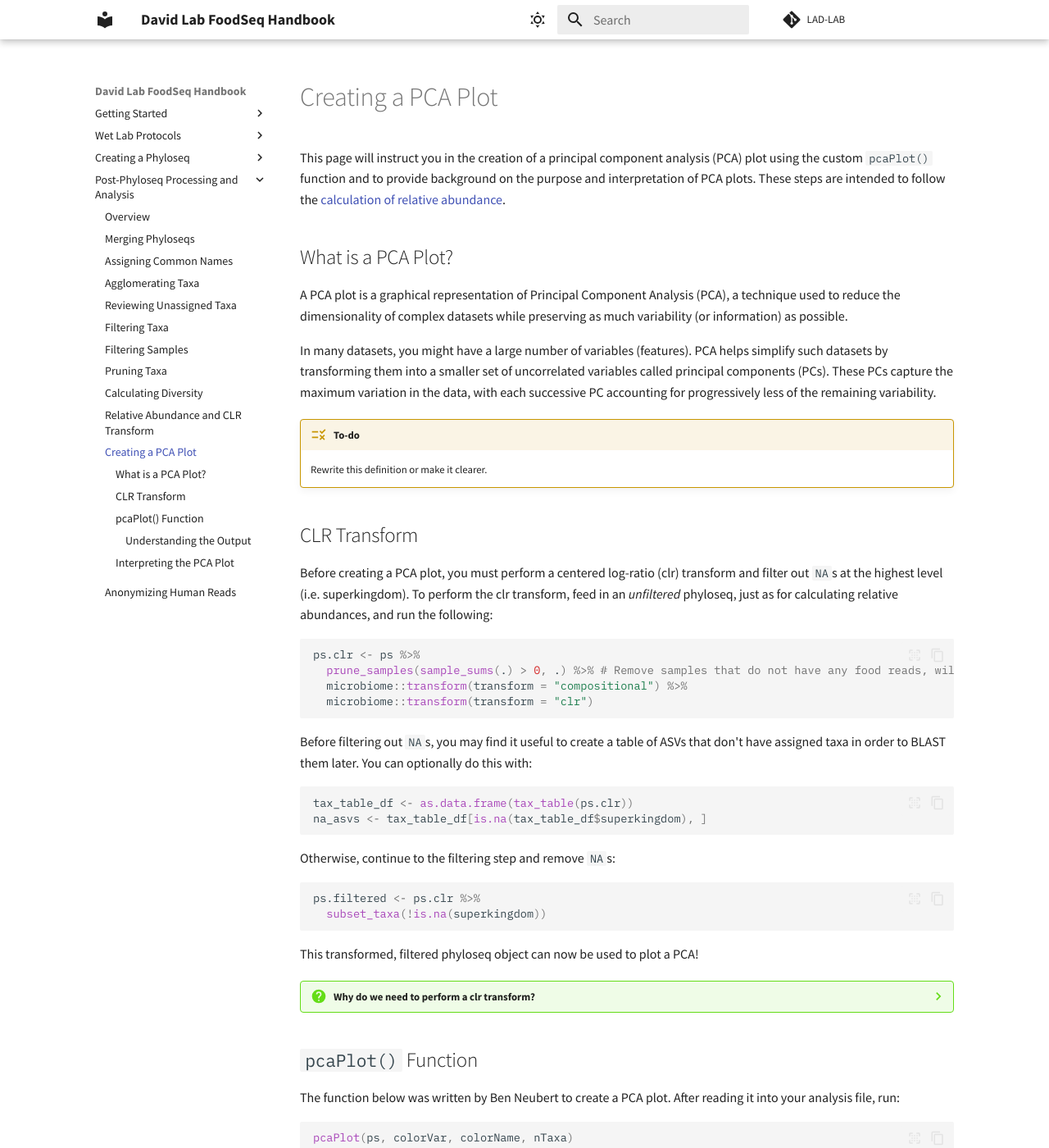
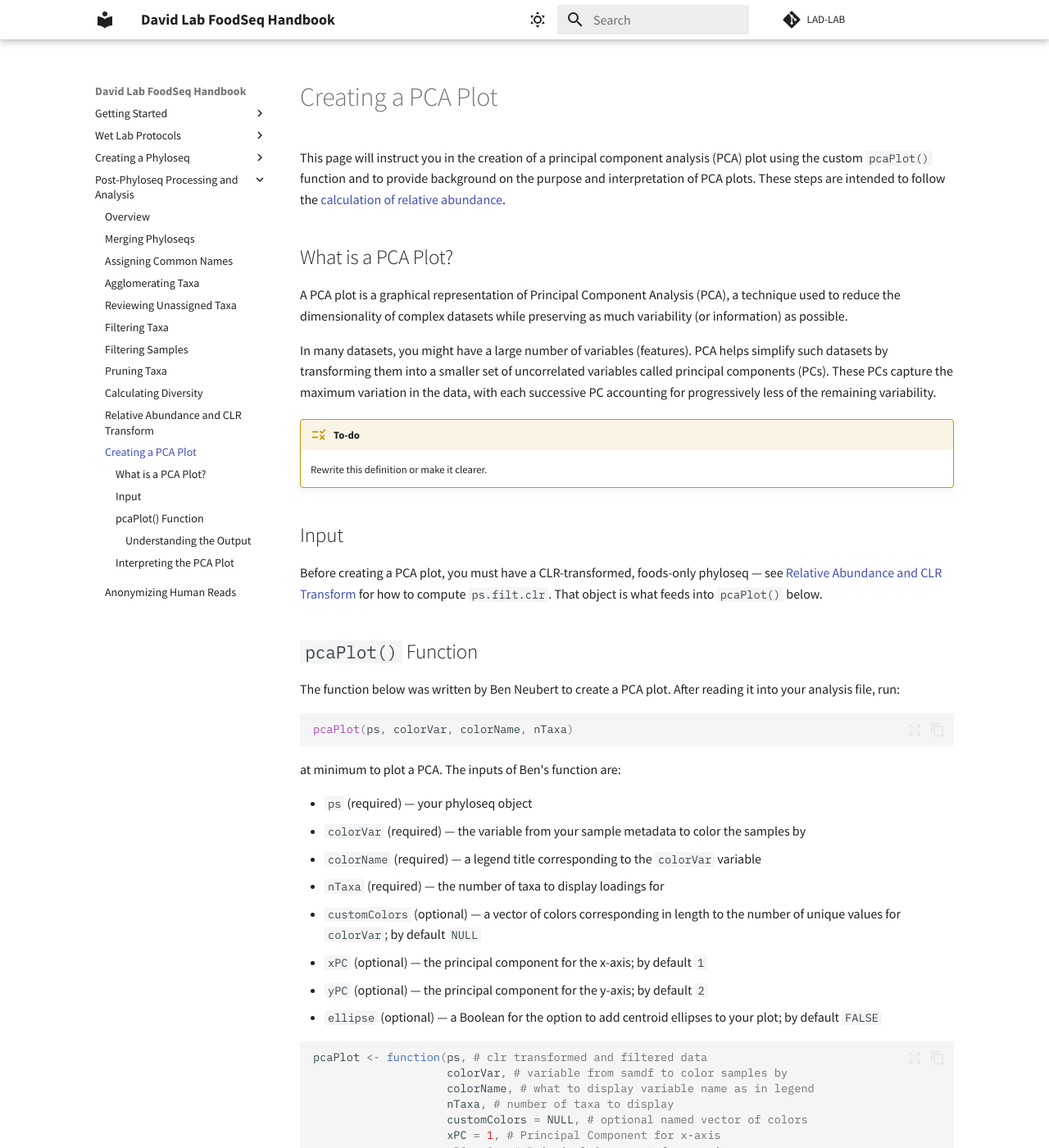
Before and after one commit to LAD-LAB/lad-lab.github.io, an MkDocs documentation site: the page built from docs/pca.md, in a window 1280 px wide and 1400 px high. Shown: the whole window at 82% size. Built offline with MkDocs 1.6.1 and Material for MkDocs 9.7.7, drawn with Linux system fonts in a browser that asks for light colours; some of the changed text lies outside the part shown.

Commit message:
Clarify CLR transform requirements for PCA
Updated the CLR transform section to clarify the requirements for PCA plotting and adjusted code examples accordingly.

````diff
--- a/docs/pca.md
+++ b/docs/pca.md
@@ -12,44 +12,10 @@ In many datasets, you might have a large number of variables (features). PCA hel
 
     Rewrite this definition or make it clearer.
 
-## CLR Transform
+## Input
 
-Before creating a PCA plot, you must perform a centered log-ratio (clr) transform and filter out `NA`s at the highest level (i.e. superkingdom). To perform the clr transform, feed in an *unfiltered* phyloseq, just as for calculating relative abundances, and run the following:
+Before creating a PCA plot, you must have a CLR-transformed, foods-only phyloseq — see [Relative Abundance and CLR Transform](abundance.md#clr-transform) for how to compute `ps.filt.clr`. That object is what feeds into `pcaPlot()` below.
 
-``` r
-ps.clr <- ps %>%
-  prune_samples(sample_sums(.) > 0, .) %>% # Remove samples that do not have any food reads, will mess up PCA plot
-  microbiome::transform(transform = "compositional") %>%
-  microbiome::transform(transform = "clr")
-```
-
-Before filtering out `NA`s, you may find it useful to create a table of ASVs that don't have assigned taxa in order to BLAST them later. You can optionally do this with:
-
-``` r
-tax_table_df <- as.data.frame(tax_table(ps.clr))
-na_asvs <- tax_table_df[is.na(tax_table_df$superkingdom), ]
-```
-
-Otherwise, continue to the filtering step and remove `NA`s:
-
-``` r
-ps.filtered <- ps.clr %>%
-  subset_taxa(!is.na(superkingdom))
-```
-
-This transformed, filtered phyloseq object can now be used to plot a PCA!
-
-??? question "Why do we need to perform a clr transform?"
-
-    In short, a clr transform removes the constant-sum constraint of compositional data representing relative abundances (i.e. that all components sum to 1, or 100%) and linearizes relationships while preserving relative information. This allows for plotting the PCA using Euclidean distances, equivalent to computing Aitchison distance on the original compositional data.
-
-    The function for the clr transform is:
-
-    $$
-    \text{clr}(x) = \left[\log \frac{x_1}{g(x)},\ldots, \log \frac{x_D}{g(x)}\right]
-    $$
-
-    where $g(x)$ is the geometric mean of $x$.
 
 ## `pcaPlot()` Function
 
@@ -272,7 +238,7 @@ The PCA plot `pca.biplot` and its interpretation will be covered in the next sec
 Below is an example of a PCA plot for us to interpret. It was created with the following line of code:
 
 ``` r
-pcaPlot(ps.filtered, "age", "Age", 10, c("red", "blue", "green"), ellipse = TRUE)
+pcaPlot(ps.filt.clr, "age", "Age", 10, c("red", "blue", "green"), ellipse = TRUE)
 ```
 
 <figure markdown="span">
````
